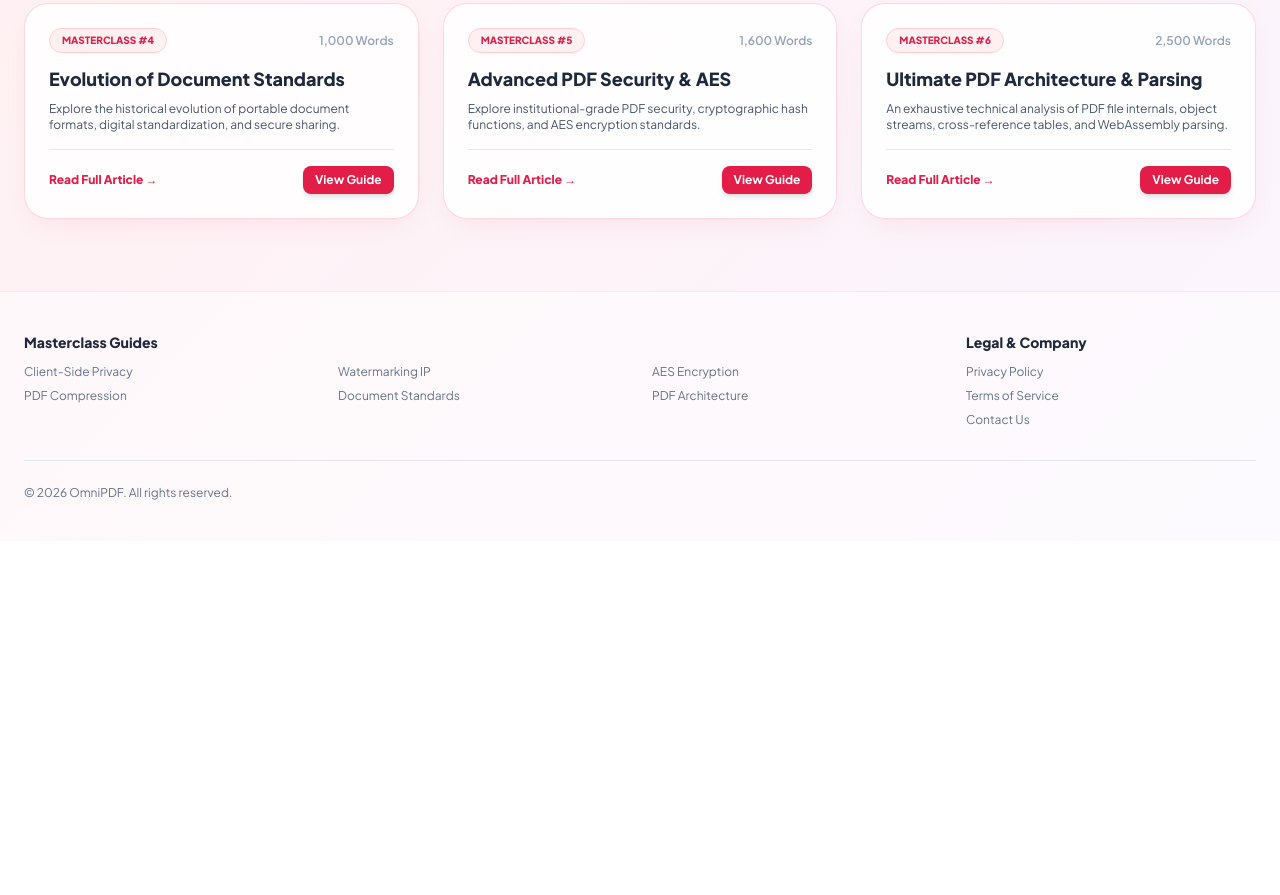
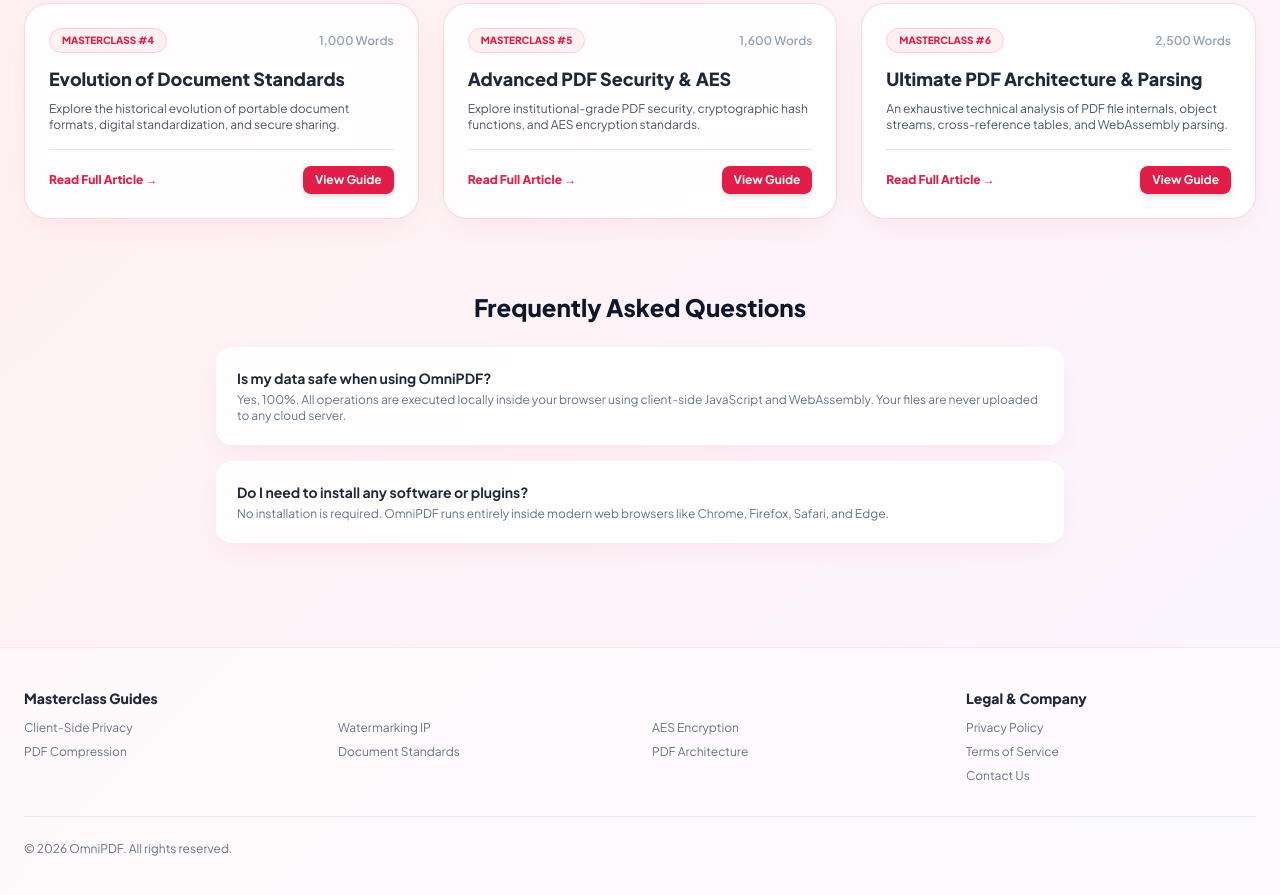
Before and after one commit to ahfari555/omnipdf, a plain HTML site: page index.html in a window 1280 px wide. Shown: the part 1921-2816 px from the top of the page. Before the commit the page ends 2462 px from the top, so only its background shows below. Drawn offline with nearby package versions, Linux system fonts and the light colour scheme; a script that the page names is missing.

Commit message:
Add FAQ section for SEO structured data and enhanced user value

```diff
--- a/index.html
+++ b/index.html
@@ -483,6 +483,21 @@
         </div>
       </section>
 
+      <!-- FAQ SECTION (FOR SEO & STRUCTURED DATA) -->
+      <section class="max-w-4xl mx-auto px-6 py-8 space-y-6">
+        <h3 class="text-2xl font-black text-slate-900 dark:text-white text-center">Frequently Asked Questions</h3>
+        <div class="space-y-4">
+          <div class="pastel-card p-5 rounded-2xl">
+            <h4 class="font-bold text-sm text-slate-800 dark:text-white mb-1">Is my data safe when using OmniPDF?</h4>
+            <p class="text-xs text-slate-500">Yes, 100%. All operations are executed locally inside your browser using client-side JavaScript and WebAssembly. Your files are never uploaded to any cloud server.</p>
+          </div>
+          <div class="pastel-card p-5 rounded-2xl">
+            <h4 class="font-bold text-sm text-slate-800 dark:text-white mb-1">Do I need to install any software or plugins?</h4>
+            <p class="text-xs text-slate-500">No installation is required. OmniPDF runs entirely inside modern web browsers like Chrome, Firefox, Safari, and Edge.</p>
+          </div>
+        </div>
+      </section>
+
     </main>
   </div>
 
```
